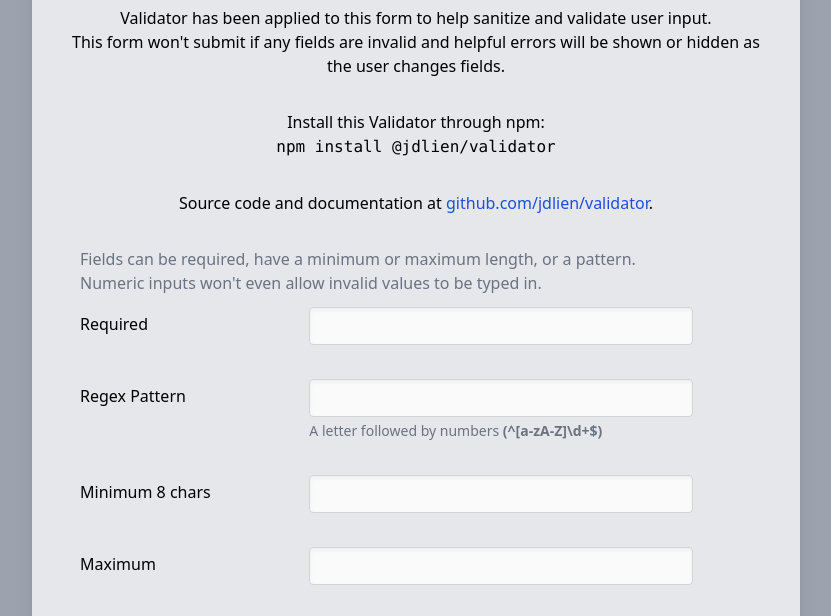
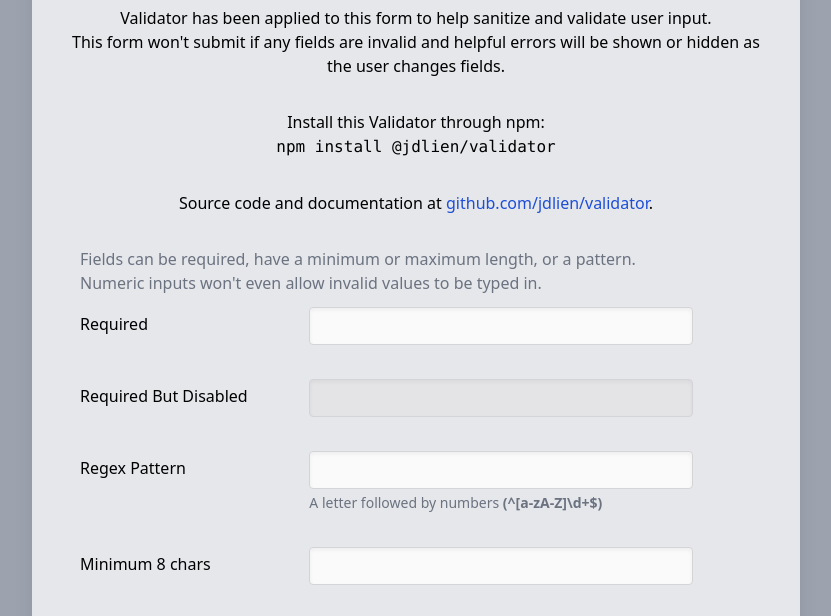
Before and after one commit to jdlien/validator, a website: page demo/index.html in a window 1280 px wide. Shown: the part 122-738 px from the top of the page, without its empty margins (224-1055 px from the left). Drawn offline with nearby package versions, Linux system fonts and the light colour scheme; files that its build step writes are made by us from their sources.

Commit message:
Added disabled demo field

```diff
--- a/demo/index.html
+++ b/demo/index.html
@@ -36,6 +36,7 @@
           Fields can be required, have a minimum or maximum length, or a pattern.<br />
           Numeric inputs won't even allow invalid values to be typed in.
         </p>
+
         <div class="sm:grid sm:grid-cols-3 sm:items-start sm:gap-4">
           <label
             for="input-required"
@@ -61,6 +62,37 @@
               <div
                 class="error hidden text-sm text-red-600 transition dark:text-red-500"
                 id="input-required-error"
+              ></div>
+            </div>
+          </div>
+        </div>
+
+        <div class="sm:grid sm:grid-cols-3 sm:items-start sm:gap-4">
+          <label
+            for="input-required-disabled"
+            id="input-required-disabled-label"
+            class="block font-medium sm:mt-px sm:pt-1"
+            >Required But Disabled</label
+          >
+          <div class="my-0.5 sm:mt-0 sm:col-span-2">
+            <div class="flex relative sm:max-w-sm">
+              <input
+                class="block w-full px-1.5 transition"
+                type="text"
+                disabled
+                required="true"
+                minlength="8"
+                id="input-required-disabled"
+                name="input-required-disabled"
+                data-error-default=""
+                aria-labelledby="input-required-disabled-label"
+              />
+            </div>
+
+            <div style="min-height: 20px">
+              <div
+                class="error hidden text-sm text-red-600 transition dark:text-red-500"
+                id="input-required-disabled-error"
               ></div>
             </div>
           </div>
@@ -772,7 +804,7 @@
       <script src="../dist/validator.js"></script>
       <script>
         const form = document.getElementById('demo-form')
-        const validator = new Validator(form)
+        const validator = new Validator(form, {debug: true})
       </script>
     </main>
   </body>
```
